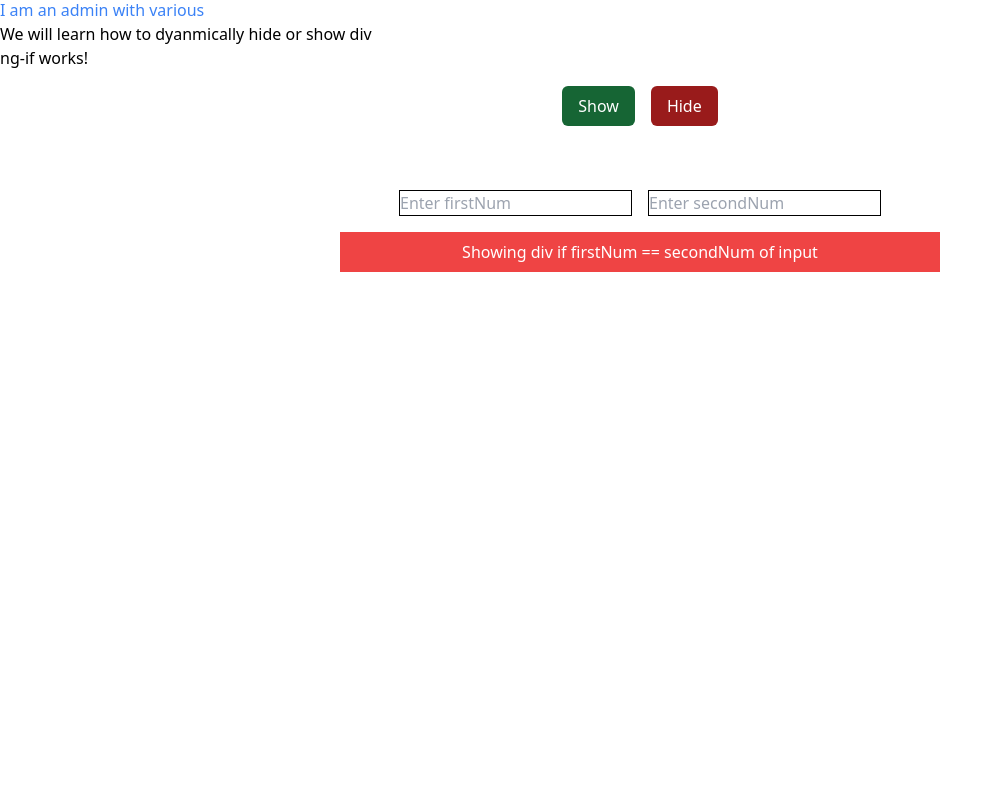
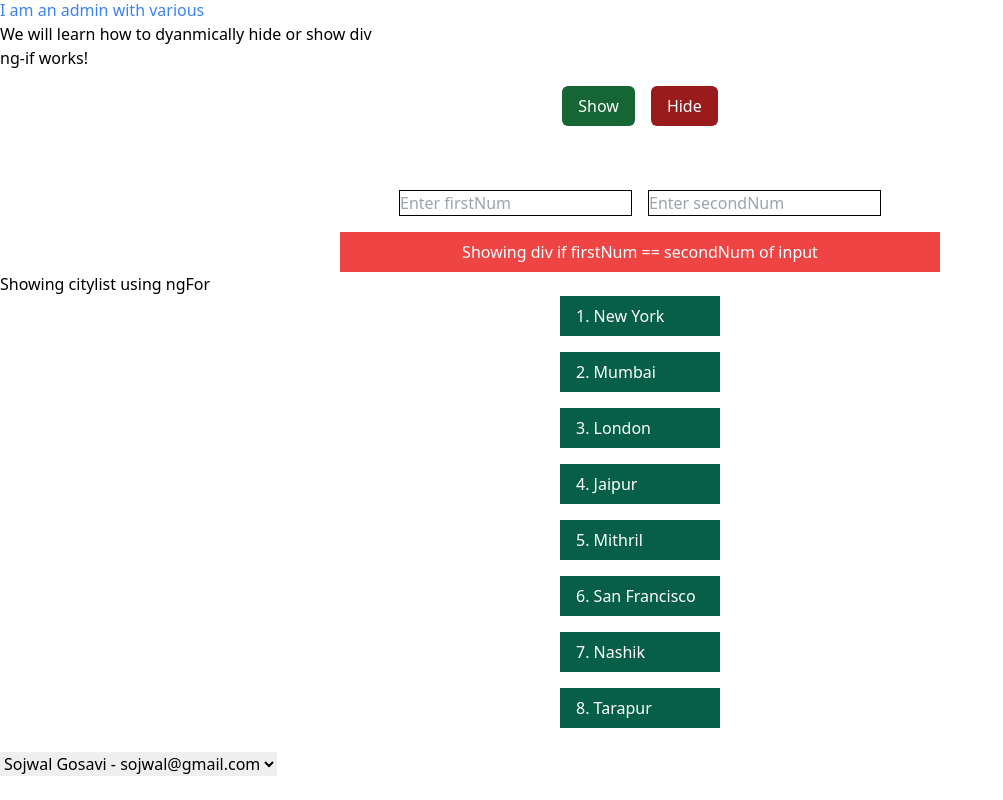
Before and after one commit to sojwal-04/LearnAngularSojwal, an Angular app in the folder learn/: page / in a window 1280 px wide. Shown: the part 290-1090 px from the top of the page, without its empty margins (0-1003 px from the left). Before the commit the page ends 800 px from the top, so only its background shows below. Built offline with nearby package versions, Linux system fonts and the light colour scheme.

Commit message:
06 Dec 2024
- ng For directive

```diff
--- a/learn/src/app/app.component.html
+++ b/learn/src/app/app.component.html
@@ -11,6 +11,8 @@
     <p>We will learn how to dyanmically hide or show div</p>
 
     <app-ng-if></app-ng-if>
+
+    <app-ng-for></app-ng-for>
   </div>
 </main>
 
--- a/learn/src/app/app.component.ts
+++ b/learn/src/app/app.component.ts
@@ -3,11 +3,12 @@ import { RouterOutlet } from '@angular/router';
 import { UserComponent } from './components/user/user.component';
 import { AdminComponent } from './components/admin/admin.component';
 import { NgIfComponent } from './components/ng-if/ng-if.component';
+import { NgForComponent } from './components/ng-for/ng-for.component';
 
 @Component({
   selector: 'app-root',
   standalone: true,
-  imports: [RouterOutlet, UserComponent, AdminComponent, NgIfComponent],
+  imports: [RouterOutlet, UserComponent, AdminComponent, NgIfComponent, NgForComponent],
   templateUrl: './app.component.html',
   styleUrl: './app.component.css'
 })
--- a/learn/src/app/components/ng-for/ng-for.component.html
+++ b/learn/src/app/components/ng-for/ng-for.component.html
@@ -1 +1,13 @@
-<p>ng-for works!</p>
+<p>Showing citylist using ngFor</p>
+<ul class="flex flex-col gap-4 justify-center items-center">
+  <li
+    class="px-4 py-2 bg-emerald-800 text-white w-40"
+    *ngFor="let city of cityList; let i = index"
+  >
+    {{ i + 1 }}. {{ city }}
+  </li>
+</ul>
+
+<select name="employee" id="employee" class="border-black  my-6">
+  <option class="text-orange-800" *ngFor="let employee of employees" [value]="employee.id">{{employee.name}} - {{employee.email}}</option>
+</select>
--- a/learn/src/app/components/ng-for/ng-for.component.ts
+++ b/learn/src/app/components/ng-for/ng-for.component.ts
@@ -1,12 +1,49 @@
+import { NgFor } from '@angular/common';
 import { Component } from '@angular/core';
 
+type Employee = {
+  id: number | null,
+  name: string;
+  email: string;
+  mobile: string;
+};
 @Component({
   selector: 'app-ng-for',
   standalone: true,
-  imports: [],
+  imports: [NgFor],
   templateUrl: './ng-for.component.html',
-  styleUrl: './ng-for.component.css'
+  styleUrl: './ng-for.component.css',
 })
 export class NgForComponent {
+  cityList: Array<String> = [
+    'New York',
+    'Mumbai',
+    'London',
+    'Jaipur',
+    'Mithril',
+    'San Francisco',
+    'Nashik',
+    'Tarapur',
+  ];
 
+  employees: Employee[] = [
+    {
+      id: 1,
+      name: 'Sojwal Gosavi',
+      email: 'sojwal@gmail.com',
+      mobile: '8421882288',
+    },
+    {
+      id: 2,
+      name: 'Jane Doe',
+      email: 'jane@example.com',
+      mobile: '8421882288',
+    },
+    {
+      id: 3,
+      name: 'James Doe',
+      email: 'jane@example.com',
+      mobile: '8421882288',
+    },
+  ];
 }
```
